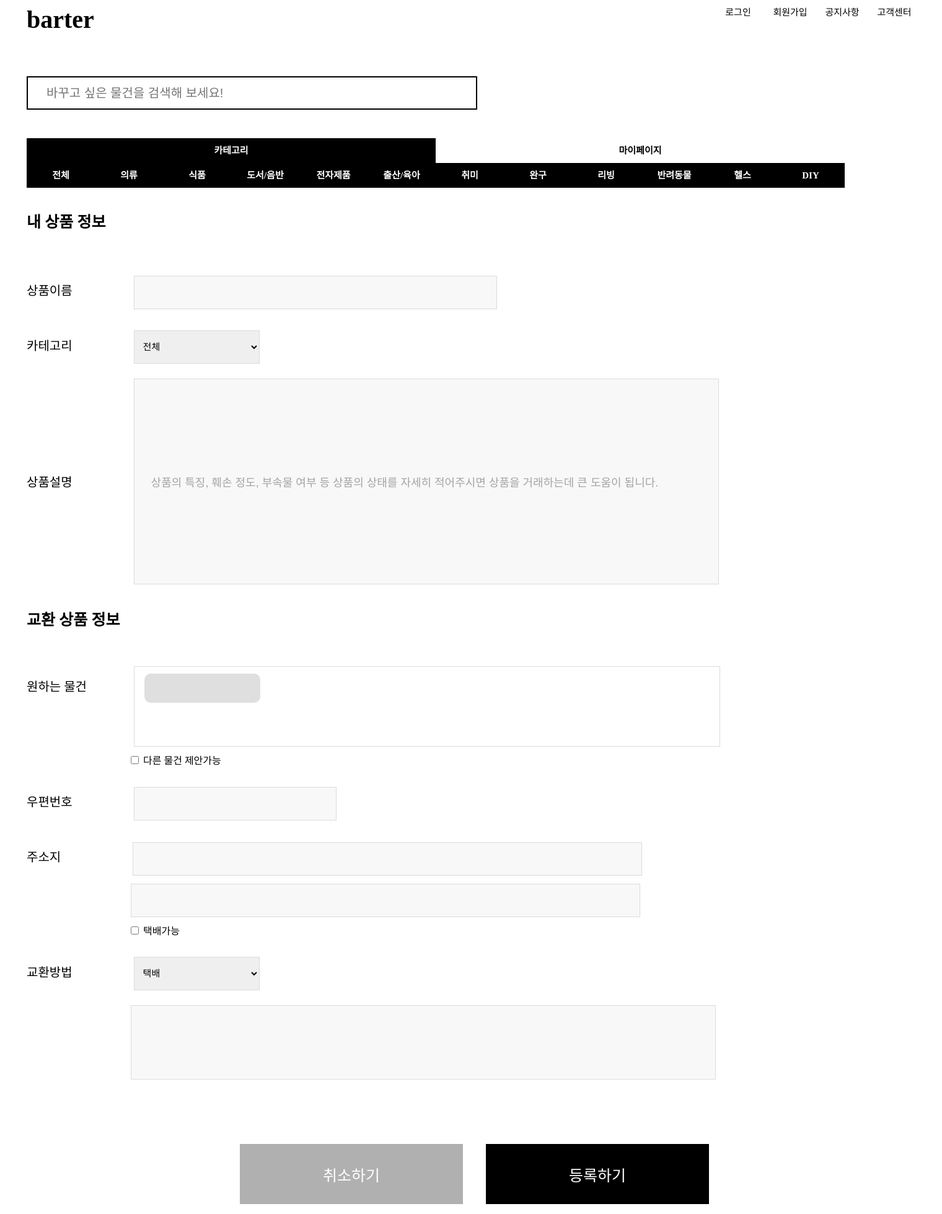
After one commit to JiminHan2001/barter, a Django app: page /product in a window 1520 px wide. The commit adds this page. Shown: the whole page at 62% size. Run offline with Django 3.2, Linux system fonts and the light colour scheme.

Commit message:
product 1.0

```diff
--- a/home/admin.py
+++ b/home/admin.py
@@ -1,5 +1,9 @@
+from .models import User, Product
 from django.contrib import admin
-from .models import User
 
+class ProductAdmin(admin.ModelAdmin):
+    list_display = ('name',)
+
+admin.site.register(Product, ProductAdmin)
 
 admin.site.register(User)
--- a/home/apps.py
+++ b/home/apps.py
@@ -1,5 +1,4 @@
 from django.apps import AppConfig
-
 
 class HomeConfig(AppConfig):
     name = 'home'
--- a/home/templates/home/home.html
+++ b/home/templates/home/home.html
@@ -41,13 +41,13 @@
             <a href="{% url 'user_register' %}" class="top-menu" >회원가입</a>
             <a href="{% url 'service_notice' %}" class="top-menu" >공지사항</a>
             <a href="{% url 'service_center' %}" class="top-menu" >고객센터</a>
+            <a href="{% url 'product_register' %}" class="top-memu" >상품등록</a>
         </div>
     </div>
 
     <br>
 
     <input id="search" type="text", placeholder="바꾸고 싶은 물건을 검색해 보세요!">
-    <button type="submit"></button>
 
     <nav id="top-category">
         <ul>
--- /dev/null
+++ b/home/templates/home/product_register.html
@@ -0,0 +1,135 @@
+{% load static %}
+<link rel="stylesheet" href="/static/css/home.css">
+<link rel="stylesheet" href="/static/css/product_register.css">
+
+<!DOCTYPE html>
+<html lang="ko">
+<head>
+    <meta charset="UTF-8">
+    <meta name="viewport" content="width=device-width, initial-scale=1.0">
+    <title>baton</title>
+</head>
+
+<style type="text/css">
+    a:link { color: black; text-decoration: none;}
+    a:visited { color: black; text-decoration: none;}
+    a:hover { color: black; text-decoration: none;}
+    ul {padding-left: 0em;}
+</style>
+
+<body>
+    <div id="top">
+            <a id="logo" href="{% url 'home' %}">barter</a>
+            <div id="top-menubox">
+                {% if user.is_authenticated %}
+                <a href="{% url 'user_logout' %}" class="top-menu" >로그아웃</a>
+                {% else %}
+                <a href="{% url 'user_login' %}" class="top-menu" >로그인</a>
+                {% endif %}
+                <a href="{% url 'user_register' %}" class="top-menu" >회원가입</a>
+                <a href="{% url 'service_notice' %}" class="top-menu" >공지사항</a>
+                <a href="{% url 'service_center' %}" class="top-menu" >고객센터</a>
+            </div>
+        </div>
+
+        <br>
+
+        <input id="search" type="text", placeholder="바꾸고 싶은 물건을 검색해 보세요!">
+
+        <nav id="top-category">
+            <ul>
+                <li><a id="mid-category" href="{% url 'home' %}">카테고리</a></li>
+                <li><a id="mypage" href="{% url 'user_mypage' %}">마이페이지</a></li>
+                <li><a class="category" href="#">전체</a></li>
+                <li><a class="category" href="#">의류</a></li>
+                <li><a class="category" href="#">식품</a></li>
+                <li><a class="category" href="#">도서/음반</a></li>
+                <li><a class="category" href="#">전자제품</a></li>
+                <li><a class="category" href="#">출산/육아</a>
+                <li><a class="category" href="#">취미</a></li>
+                <li><a class="category" href="#">완구</a></li>
+                <li><a class="category" href="#">리빙</a></li>
+                <li><a class="category" href="#">반려동물</a></li>
+                <li><a class="category" href="#">헬스</a></li>
+                <li><a class="category" href="#">DIY</a></li>
+            </ul>
+        </nav>
+
+    <form method="POST" action="{%url 'product_register'%}">
+        {% csrf_token %}
+
+        <div id="my-product-info">
+
+            <p class="product-head-text">내 상품 정보</p>
+
+            <div class="product-infobox">
+                <p class="product-text">상품이름</p>
+                <input name="name" type="text" id="product-name-input">
+            </div>
+
+            <div class="product-infobox">
+                <p class="product-text">카테고리</p>
+                <select class="select">
+                    <option name="all">전체</option>
+                    <option name="clothing">의류</option>
+                    <option name="food">음식</option>
+                    <option name="book-music">도서/음반</option>
+                    <option name="electronics">전자제품</option>
+                    <option name="infant-care">출산/육아</option>
+                    <option name="hobby">취미</option>
+                    <option name="toy">완구</option>
+                    <option name="living">리빙</option>
+                    <option name="pet">반려동물</option>
+                    <option name="health">헬스</option>
+                    <option name="diy">DIY</option>
+                </select>
+            </div>
+
+            <div class="product-infobox">
+                <p class="product-text">상품설명</p>
+                <input name="description" type="text" value="상품의 특징, 훼손 정도, 부속물 여부 등 상품의 상태를 자세히 적어주시면 상품을 거래하는데 큰 도움이 됩니다." id="product-detail-input">
+            </div>
+        </div>
+
+        <div id="trade-product-info">
+            <p class="product-head-text" id="trade">교환 상품 정보</p>
+
+            <div class="product-infobox">
+                <p id="want-text">원하는 물건</p>
+                <div class="want">
+                    <input name="want" type="text" class="want-product">
+                </div>
+                <br>
+                <input type="checkbox" class="deal">
+                다른 물건 제안가능
+            </div>
+        </div>
+
+        <div id="trade-info">
+            <div class="trade-infobox">
+                <p class="product-text">우편번호</p>
+                <input name="postalcode" type="number" id="trade-postalcode">
+            </div>
+
+            <div class="trade-infobox">
+                <p class="product-text">주소지</p>
+                <input name="juso1" type="text" id="trade-adress1"><br>
+                <input name="juso2" type="text" id="trade-adress2"><br>
+                <input type="checkbox" class="parcel">
+                택배가능
+            </div>
+
+            <div class="trade-infobox">
+                <p class="product-text">교환방법</p>
+                <select class="select">
+                    <option name="parcel">택배</option>
+                    <option name="meet">직거래</option>
+                </select><br>
+                <input name="trade-detail" type="text" id="trade-detail-input">
+            </div>
+
+            <input type="button" value="취소하기" class="cancleBtn">
+            <input type="submit" value="등록하기" class="registerBtn">
+        </div>
+    </form>
+</body>
--- a/home/urls.py
+++ b/home/urls.py
@@ -1,4 +1,3 @@
-
 from django.urls import path
 from . import views
 
@@ -10,5 +9,6 @@ urlpatterns = [
     , path('notice', views.service_notice, name='service_notice')
     , path('center', views.service_center, name='service_center')
     , path('mypage', views.user_mypage, name='user_mypage')
+    , path('product', views.product_register, name='product_register')
     ,
 ]
--- a/home/views.py
+++ b/home/views.py
@@ -1,12 +1,14 @@
-#import json
-
+import json
 from django.shortcuts import render, redirect
-#from django.http import HttpResponse, JsonResponse
+from django.http import HttpResponse, JsonResponse
 from django.contrib.auth.models import User
 from django.contrib import auth
 from django.contrib.auth import login as auth_login
 from django.contrib.auth import logout as auth_logout
 from django.views.decorators.http import require_http_methods
+from .models import Product
+from django.shortcuts import render
+from django.views.generic.edit import FormView
 
 @require_http_methods(["GET", "POST"])
 
@@ -50,3 +52,17 @@ def service_center(request):
 
 def user_mypage(request):
     return render(request, 'home/user_mypage.html')
+
+def product_register(request):
+    if request.method == "POST":
+        product = Product(
+            name = request.POST.get('name',False),
+            description = request.POST.get('description',False),
+            want = request.POST.get('want',False),
+            postalcode =  request.POST.get('postalcode',False),
+            juso1 = request.POST.get('juso1',False),
+            juso2 = request.POST.get('juso2',False),
+            tradedetail = request.POST.get('trade-detail',False),
+        )
+        product.save()
+    return render(request, 'home/product_register.html')
--- /dev/null
+++ b/static/css/product_register.css
@@ -0,0 +1,157 @@
+#my-product-info, #trade-product-info, #trade-info
+{
+    margin-left: 35px;
+}
+
+.product-head-text
+{
+    font-size: 25px;
+    font-weight: bold;
+    margin-top: 51px;
+    margin-bottom: 59px;
+}
+
+#trade
+{
+    margin-top: 37px;
+    margin-bottom: 56px;
+}
+
+.product-text
+{
+    display: inline-block;
+    font-size: 20px;
+    margin-right: 95px;
+
+}
+
+.product-infobox, .trade-infobox
+{
+    margin-bottom: 20px;
+}
+
+#product-name-input
+{
+    width: 586px;
+    height: 54px;
+    border-radius: 0px;
+    background-color: #F8F8F8;
+    border: 1px solid #DBDBDB;
+}
+
+#product-detail-input
+{
+    width: 944px;
+    height: 332px;
+    border-radius: 0px;
+    background-color: #F8F8F8;
+    border: 1px solid #DBDBDB;
+    color: #a4a4a4;
+    font-size: 18px;
+    padding-left: 27px;
+}
+
+.want
+{
+    display: inline-block;
+    width: 944px;
+    height: 128px;
+    border: 1px solid #DBDBDB;
+}
+
+.want-product
+{
+    width: 187px;
+    height: 47px;
+    border: 0px;
+    border-radius: 10px;
+    background-color: #DFDFDF;
+    margin-top: 11px;
+    margin-left: 16px;
+}
+
+#want-text
+{
+    display: inline-block;
+    font-size: 20px;
+    margin-right: 72px;
+}
+#trade-postalcode
+{
+    width: 327px;
+    height: 54px;
+    background-color: #F8F8F8;
+    border: 1px solid #DBDBDB;
+}
+
+#trade-adress1, #trade-adress2
+{
+    width: 822px;
+    height: 54px;
+    background-color: #F8F8F8;
+    border: 1px solid #DBDBDB;
+    margin-left: 17px;
+}
+
+#trade-adress2
+{
+    margin-left: 168px;
+    margin-top: 10px;
+}
+
+#trade-detail-input
+{
+    width: 944px;
+    height: 120px;
+    background-color: #F8F8F8;
+    border: 1px solid #DBDBDB;
+    margin-left: 168px;
+    margin-top: 20px;
+}
+
+.deal
+{
+    margin-top: 15px;
+    margin-left: 168px;
+}
+
+.parcel
+{
+    margin-left: 168px;
+    margin-top: 15px;
+}
+
+.select
+{
+    display: inline-block;
+    width: 203px;
+    height: 54px;
+    border: 1px solid #DBDBDB;
+    border-radius: 0px;
+    font-size: 15px;
+    padding-left: 10px;
+}
+
+.cancleBtn
+{
+    width: 360px;
+    height: 97px;
+    background-color: #b0b0b0;
+    border: 0px;
+    color: white;
+    font-size: 25px;
+    margin-top: 84px;
+    margin-left: 344px;
+    margin-right: 33px;
+}
+
+.registerBtn
+{
+    width: 360px;
+    height: 97px;
+    background-color: black;
+    border: 0px;
+    color: white;
+    font-size: 25px;
+    margin-top: 84px;
+}
```
Also changed, not shown: home/models.py (+17 -0 lines), home/migrations/0002_auto_20200823_2159.py (added), home/migrations/0003_remove_product_photo.py (added), home/migrations/0004_auto_20200824_1735.py (added).
